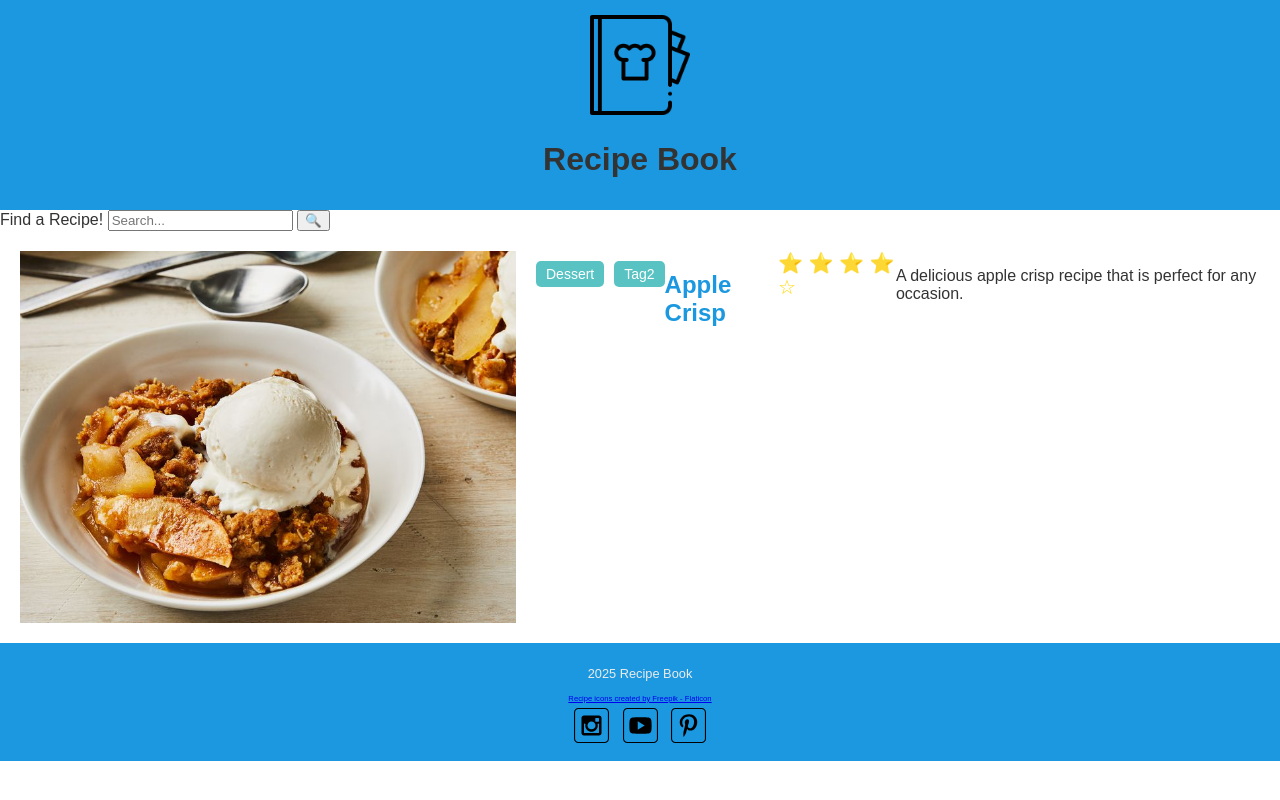
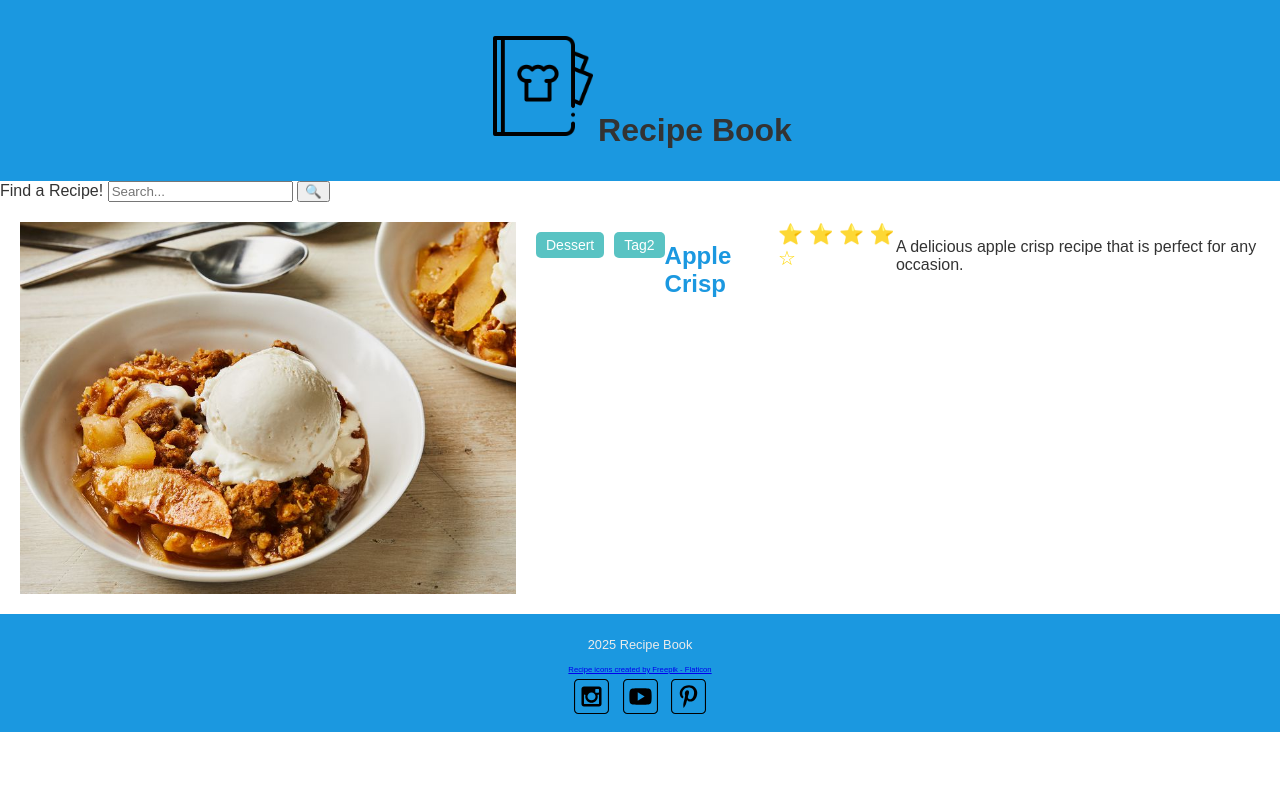
Before and after one commit to mnhthompson/wdd-131, a plain HTML site: page recipes/index.html in a window 1280 px wide. Drawn offline with Linux system fonts and the light colour scheme.

Commit message:
true ALign

```diff
--- a/recipes/index.html
+++ b/recipes/index.html
@@ -21,8 +21,8 @@
 </head>
 
 <header>
-    <img src="images/recipe-book.png" alt="book logo" class="logo">
-    <h1>Recipe Book</h1>
+
+    <h1><img src="images/recipe-book.png" alt="book logo" class="logo">Recipe Book</h1>
 </header>
 
 <body>
```
